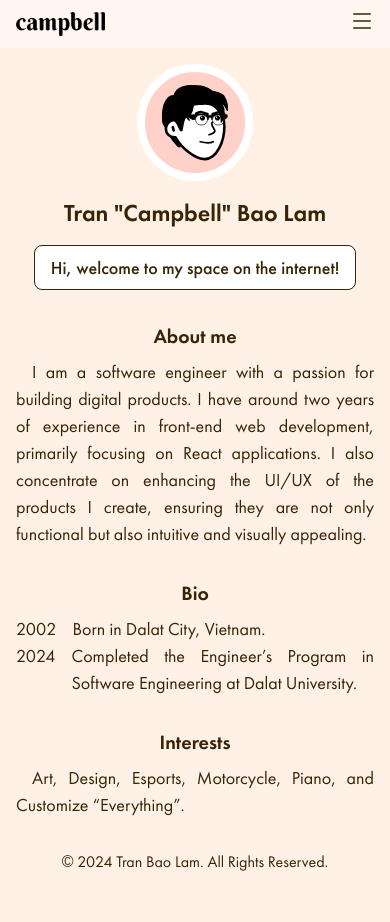
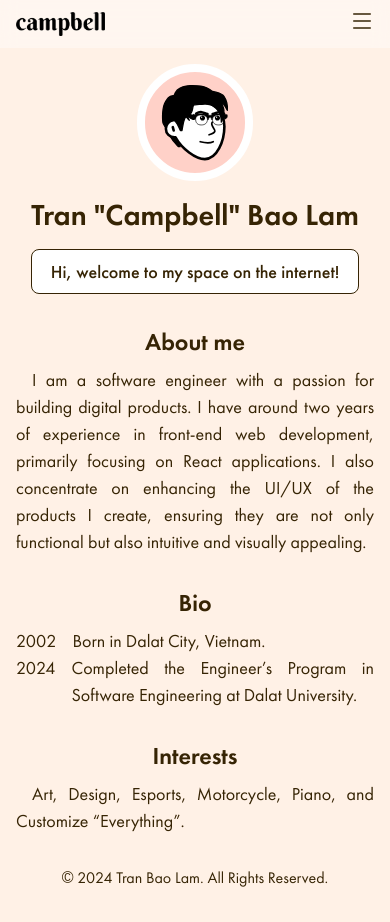
Before and after one commit to tranbaolam26902/campbells-corner, a Next.js app: page / in a window 390 px wide. Built offline with nearby package versions, Linux system fonts and the light colour scheme.

Commit message:
adjust typo

```diff
--- a/src/components/home/GreetingSection.tsx
+++ b/src/components/home/GreetingSection.tsx
@@ -6,7 +6,7 @@
         <section className='items-center gap-x-4 sm:flex md:ml-8 lg:ml-20'>
             <Avatar />
             <div className='mx-auto flex w-fit flex-col sm:mx-0'>
-                <h1 className='mb-4 mt-4 text-center text-2xl font-semibold sm:mt-0 sm:text-left sm:text-3xl'>
+                <h1 className='mb-4 mt-4 text-center text-3xl font-semibold sm:mt-0 sm:text-left'>
                     Tran &#34;Campbell&#34; Bao Lam
                 </h1>
                 <MessageDialog
--- a/src/components/projects/ProjectItem.tsx
+++ b/src/components/projects/ProjectItem.tsx
@@ -26,7 +26,7 @@
                         {project.name}
                     </div>
                 </div>
-                <h2 className='mt-2 font-medium'>{project.name}</h2>
+                <h3 className='mt-2 text-xl font-medium'>{project.name}</h3>
             </Link>
         </li>
     );
--- a/src/components/shared/Markdown.tsx
+++ b/src/components/shared/Markdown.tsx
@@ -12,17 +12,19 @@
             source={source}
             components={{
                 h1: ({ children }) => (
-                    <h1 className='text-center text-2xl font-semibold'>
+                    <h1 className='text-center text-3xl font-semibold'>
                         {children}
                     </h1>
                 ),
                 h2: ({ children }) => (
-                    <h2 className='text-center text-xl font-semibold'>
+                    <h2 className='text-center text-2xl font-semibold'>
                         {children}
                     </h2>
                 ),
                 h3: ({ children }) => (
-                    <h3 className='text-center font-semibold'>{children}</h3>
+                    <h3 className='text-center text-xl font-semibold'>
+                        {children}
+                    </h3>
                 ),
                 p: ({ children }) => (
                     <p className='break-words text-justify indent-4'>
--- a/src/components/shared/SectionHeader.tsx
+++ b/src/components/shared/SectionHeader.tsx
@@ -3,5 +3,7 @@
 }
 
 export default function SectionHeader({ header }: SectionHeaderProps) {
-    return <h2 className='mb-2 text-center text-xl font-semibold'>{header}</h2>;
+    return (
+        <h2 className='mb-2 text-center text-2xl font-semibold'>{header}</h2>
+    );
 }
```
